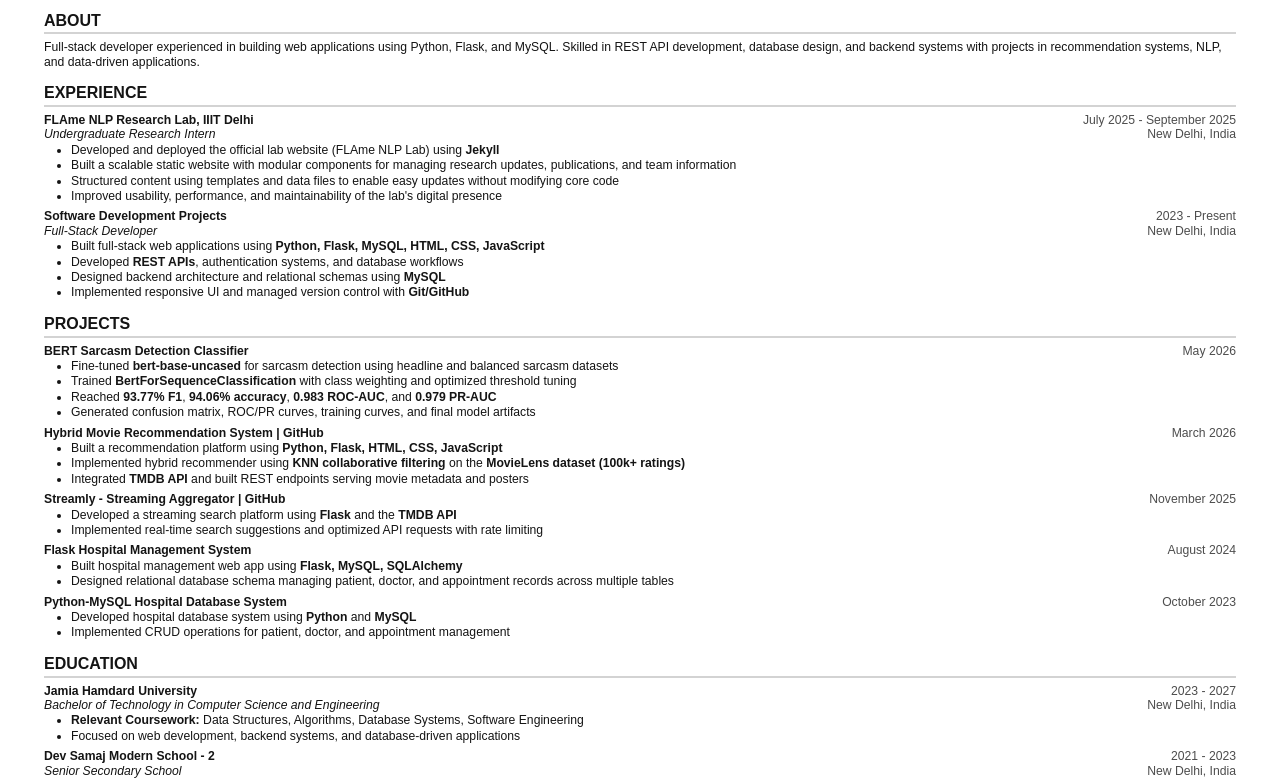
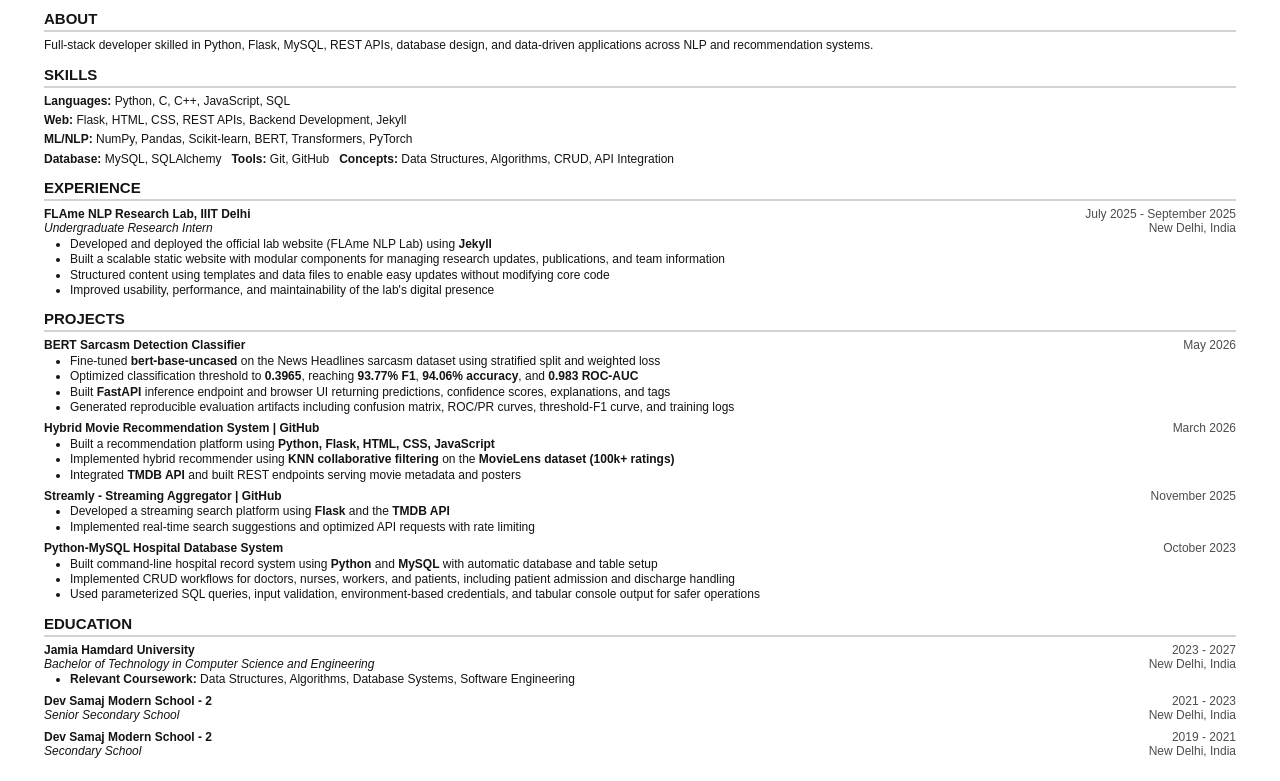
Before and after one commit to hxmz-axfn07/portfolio, a plain HTML site: page resume.html in a window 1280 px wide. Shown: the part 85-866 px from the top of the page. Drawn offline with Linux system fonts and the light colour scheme.

Commit message:
Update website - removed fake experience

```diff
--- a/resume.html
+++ b/resume.html
@@ -5,20 +5,20 @@
     <title>Hamza Arfin Resume</title>
     <style>
       * { box-sizing: border-box; }
-      body { color: #141414; font-family: Arial, Helvetica, sans-serif; font-size: 12.2px; line-height: 1.18; margin: 0; padding: 24px 44px; }
-      h1 { font-size: 31px; margin: 0 0 8px; text-align: center; }
-      .contact { font-family: "Courier New", monospace; font-size: 11px; margin-bottom: 12px; text-align: center; }
-      h2 { border-bottom: 2px solid #d3d3d3; font-size: 16px; margin: 15px 0 6px; padding-bottom: 2px; }
-      p { margin: 0 0 6px; }
-      .item { margin-bottom: 6px; }
+      body { color: #141414; font-family: Arial, Helvetica, sans-serif; font-size: 12px; line-height: 1.2; margin: 0; padding: 25px 44px; }
+      h1 { font-size: 31px; margin: 0 0 7px; text-align: center; }
+      .contact { font-family: "Courier New", monospace; font-size: 10.8px; margin-bottom: 12px; text-align: center; }
+      h2 { border-bottom: 2px solid #d3d3d3; font-size: 15px; margin: 13px 0 6px; padding-bottom: 2px; }
+      p { margin: 0 0 5px; }
+      .item { margin-bottom: 7px; }
       .row { display: flex; justify-content: space-between; gap: 16px; }
       .title { font-weight: 700; }
       .sub { font-style: italic; }
-      .date { color: #4d4d4d; min-width: 175px; text-align: right; }
-      ul { margin: 0 0 0 27px; padding: 0; }
+      .date { color: #4d4d4d; min-width: 170px; text-align: right; }
+      ul { margin: 0 0 0 26px; padding: 0; }
       li { margin: 1px 0; }
       strong { font-weight: 700; }
-      @media print { body { padding: 22px 38px; } }
+      @media print { body { padding: 25px 44px; } }
     </style>
   </head>
   <body>
@@ -26,7 +26,13 @@
     <div class="contact">+91 99993 52349 | arfinhamza987@gmail.com | github.com/hxmz-axfn07 | New Delhi, India</div>
 
     <h2>ABOUT</h2>
-    <p>Full-stack developer experienced in building web applications using Python, Flask, and MySQL. Skilled in REST API development, database design, and backend systems with projects in recommendation systems, NLP, and data-driven applications.</p>
+    <p>Full-stack developer skilled in Python, Flask, MySQL, REST APIs, database design, and data-driven applications across NLP and recommendation systems.</p>
+
+    <h2>SKILLS</h2>
+    <p><strong>Languages:</strong> Python, C, C++, JavaScript, SQL</p>
+    <p><strong>Web:</strong> Flask, HTML, CSS, REST APIs, Backend Development, Jekyll</p>
+    <p><strong>ML/NLP:</strong> NumPy, Pandas, Scikit-learn, BERT, Transformers, PyTorch</p>
+    <p><strong>Database:</strong> MySQL, SQLAlchemy &nbsp; <strong>Tools:</strong> Git, GitHub &nbsp; <strong>Concepts:</strong> Data Structures, Algorithms, CRUD, API Integration</p>
 
     <h2>EXPERIENCE</h2>
     <div class="item">
@@ -38,24 +44,15 @@
         <li>Improved usability, performance, and maintainability of the lab's digital presence</li>
       </ul>
     </div>
-    <div class="item">
-      <div class="row"><div><div class="title">Software Development Projects</div><div class="sub">Full-Stack Developer</div></div><div class="date">2023 - Present<br />New Delhi, India</div></div>
-      <ul>
-        <li>Built full-stack web applications using <strong>Python, Flask, MySQL, HTML, CSS, JavaScript</strong></li>
-        <li>Developed <strong>REST APIs</strong>, authentication systems, and database workflows</li>
-        <li>Designed backend architecture and relational schemas using <strong>MySQL</strong></li>
-        <li>Implemented responsive UI and managed version control with <strong>Git/GitHub</strong></li>
-      </ul>
-    </div>
 
     <h2>PROJECTS</h2>
     <div class="item">
       <div class="row"><div class="title">BERT Sarcasm Detection Classifier</div><div class="date">May 2026</div></div>
       <ul>
-        <li>Fine-tuned <strong>bert-base-uncased</strong> for sarcasm detection using headline and balanced sarcasm datasets</li>
-        <li>Trained <strong>BertForSequenceClassification</strong> with class weighting and optimized threshold tuning</li>
-        <li>Reached <strong>93.77% F1</strong>, <strong>94.06% accuracy</strong>, <strong>0.983 ROC-AUC</strong>, and <strong>0.979 PR-AUC</strong></li>
-        <li>Generated confusion matrix, ROC/PR curves, training curves, and final model artifacts</li>
+        <li>Fine-tuned <strong>bert-base-uncased</strong> on the News Headlines sarcasm dataset using stratified split and weighted loss</li>
+        <li>Optimized classification threshold to <strong>0.3965</strong>, reaching <strong>93.77% F1</strong>, <strong>94.06% accuracy</strong>, and <strong>0.983 ROC-AUC</strong></li>
+        <li>Built <strong>FastAPI</strong> inference endpoint and browser UI returning predictions, confidence scores, explanations, and tags</li>
+        <li>Generated reproducible evaluation artifacts including confusion matrix, ROC/PR curves, threshold-F1 curve, and training logs</li>
       </ul>
     </div>
     <div class="item">
@@ -74,17 +71,11 @@
       </ul>
     </div>
     <div class="item">
-      <div class="row"><div class="title">Flask Hospital Management System</div><div class="date">August 2024</div></div>
-      <ul>
-        <li>Built hospital management web app using <strong>Flask, MySQL, SQLAlchemy</strong></li>
-        <li>Designed relational database schema managing patient, doctor, and appointment records across multiple tables</li>
-      </ul>
-    </div>
-    <div class="item">
       <div class="row"><div class="title">Python-MySQL Hospital Database System</div><div class="date">October 2023</div></div>
       <ul>
-        <li>Developed hospital database system using <strong>Python</strong> and <strong>MySQL</strong></li>
-        <li>Implemented CRUD operations for patient, doctor, and appointment management</li>
+        <li>Built command-line hospital record system using <strong>Python</strong> and <strong>MySQL</strong> with automatic database and table setup</li>
+        <li>Implemented CRUD workflows for doctors, nurses, workers, and patients, including patient admission and discharge handling</li>
+        <li>Used parameterized SQL queries, input validation, environment-based credentials, and tabular console output for safer operations</li>
       </ul>
     </div>
 
@@ -93,18 +84,9 @@
       <div class="row"><div><div class="title">Jamia Hamdard University</div><div class="sub">Bachelor of Technology in Computer Science and Engineering</div></div><div class="date">2023 - 2027<br />New Delhi, India</div></div>
       <ul>
         <li><strong>Relevant Coursework:</strong> Data Structures, Algorithms, Database Systems, Software Engineering</li>
-        <li>Focused on web development, backend systems, and database-driven applications</li>
       </ul>
     </div>
     <div class="item"><div class="row"><div><div class="title">Dev Samaj Modern School - 2</div><div class="sub">Senior Secondary School</div></div><div class="date">2021 - 2023<br />New Delhi, India</div></div></div>
     <div class="item"><div class="row"><div><div class="title">Dev Samaj Modern School - 2</div><div class="sub">Secondary School</div></div><div class="date">2019 - 2021<br />New Delhi, India</div></div></div>
-
-    <h2>SKILLS</h2>
-    <p><strong>Languages:</strong> Python, C, C++, JavaScript, SQL</p>
-    <p><strong>Web:</strong> Flask, HTML, CSS, REST APIs, Backend Development, Jekyll</p>
-    <p><strong>ML/NLP:</strong> NumPy, Pandas, Scikit-learn, BERT, Transformers, PyTorch</p>
-    <p><strong>Database:</strong> MySQL, SQLAlchemy</p>
-    <p><strong>Tools:</strong> Git, GitHub</p>
-    <p><strong>Concepts:</strong> Data Structures, Algorithms, CRUD, API Integration</p>
   </body>
 </html>
```
Also changed, not shown: script.js (+14 -23 lines), 2 other files.
